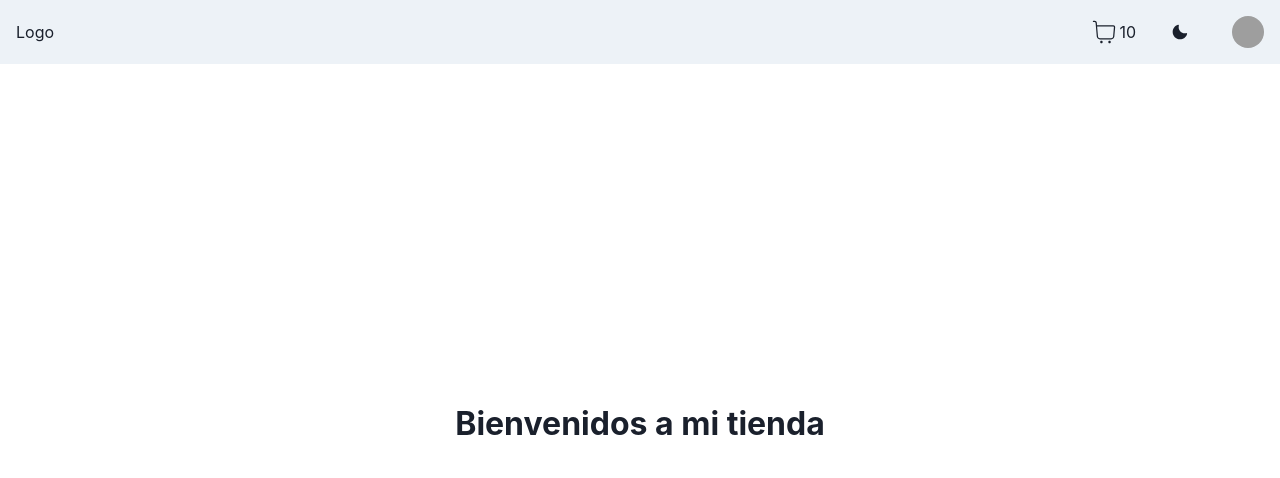
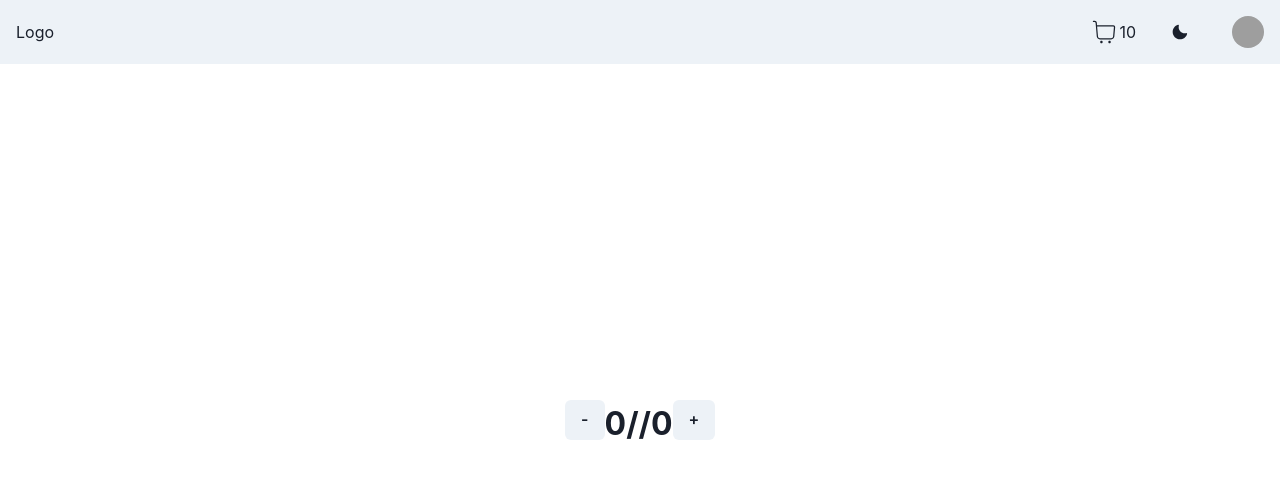
Before and after one commit to danielalejandroalanis/coderhouse-71790, a React (Vite) app: page / in a window 1280 px wide. Shown: the top 478 px of the page. Built offline with nearby package versions, Linux system fonts and the light colour scheme; grey boxes are pictures that could not be loaded.

Commit message:
agregando clase 5

```diff
--- a/src/App.jsx
+++ b/src/App.jsx
@@ -2,13 +2,16 @@ import React from "react";
 import { ChakraProvider } from "@chakra-ui/react";
 import NavBar from "./components/NavBar/NavBar";
 import ItemListContainer from "./components/ItemListContainer/ItemListContainer";
+import MainLayout from "./layouts/MainLayout";
 
 const App = () => {
+  //HOC Higher Order Component --> Patron de diseño (parecido a HOF)
 
   return (
     <ChakraProvider>
-      <NavBar />
-      <ItemListContainer greeting="Bienvenidos a mi tienda" />
+      <MainLayout>
+        <ItemListContainer greeting="Bienvenidos a mi tienda" />
+      </MainLayout>
     </ChakraProvider>
   );
 };
--- /dev/null
+++ b/src/components/ItemCount/ItemCount.jsx
@@ -0,0 +1,52 @@
+import { useEffect, useState, useRef } from "react";
+import { Flex, Button, Text } from "@chakra-ui/react";
+
+const ItemCount = () => {
+  const [state, setState] = useState(0);
+  const [stateTwo, setStateTwo] = useState(0);
+  //   const divRef = useRef(null);
+
+  const handleAdd = () => {
+    setState(state + 1);
+  };
+
+  const handleRemove = () => {
+    setState(state - 1);
+    setStateTwo(stateTwo - 1);
+  };
+  //useEffect es un hook que nos permite controlar efectos secundarios de actualizaciones o renderizado que se producen en mi componente (control del ciclo de vida)
+  //useEffect se compone de una funcion callback, un array de dependecias (puede estar vacio o no)
+
+  //1era Forma de useEffect (NO RECOMENDABLE) - useEffect sin control / no controlado
+  useEffect(() => {
+    console.log("useEffect descontrolado");
+    //   setTimeout(()=> {
+    //     divRef.current.innerHTML = "Texto nuevo";
+    //   }, 2000);
+  });
+
+  //2da forma de useEffect (controlado) - dependencias vacias // Solo se va ejecutar la primera vez que el componente se monta
+  useEffect(() => {
+    console.log("useEffect con dependencias vacias");
+  }, []);
+
+  //3era forma de useEffect - controlado con dependencias
+  useEffect(() => {
+    console.log("useEffect con dependencia");
+
+    //funcion cleanup
+  }, [stateTwo]);
+
+  return (
+    <Flex>
+      <Button onClick={handleRemove}>-</Button>
+      <Text>{state}</Text>
+      //
+      <Text>{stateTwo}</Text>
+      <Button onClick={handleAdd}>+</Button>
+      {/* <div ref={divRef}>texto</div> */}
+    </Flex>
+  );
+};
+
+export default ItemCount;
--- a/src/components/ItemListContainer/ItemListContainer.jsx
+++ b/src/components/ItemListContainer/ItemListContainer.jsx
@@ -1,3 +1,5 @@
+import ItemCount from "../ItemCount/ItemCount";
+
 const ItemListContainer = ({ greeting }) => {
   return (
     <div
@@ -11,7 +13,8 @@ const ItemListContainer = ({ greeting }) => {
         justifyContent: "center",
       }}
     >
-      {greeting}
+      {/* {greeting} */}
+      <ItemCount />
     </div>
   );
 };
--- /dev/null
+++ b/src/layouts/MainLayout.jsx
@@ -0,0 +1,39 @@
+import { useRef } from "react";
+
+import { Box, Button } from "@chakra-ui/react";
+import NavBar from "../components/NavBar/NavBar";
+
+//useRef es un hook que nos permite acceder a un elemento del DOM
+//genera una referencia de algun elemento que nosotros elijamos y luego coloca ese elemento con la referencia dentro del DOM
+
+//Primera premisa: ACCESO INDISCRIMINADO AL DOM REAL ES CAAAROOOO (en términos de performance)
+//React hace una copia del DOM REAL y lo guarda en memoria en algo que se llama DOM VIRTUAL.
+
+const MainLayout = ({ children }) => {
+    const footerRef = useRef(null); //Creamos la referencia
+
+    //ESTO DA ERROR: porque estamos intentando asignar valores directamente al DOM REAL antes de que React renderice el componente
+    //Event Loop
+    //Execution Context
+    //Microtask vs Macrotask
+    //Callback Queue
+    //Estados en Javascript
+    //footerRef.current.innerHTML = "Texto cambiado";
+  const handleClick = () => {
+    footerRef.current.innerHTML = "Texto cambiado";
+    footerRef.current.setAttribute("style", "color: red");
+  };
+
+  return (
+    <Box>
+      <NavBar />
+      {children}
+      {/* <footer ref={footerRef}>Este es mi footer</footer>
+      <Button onClick={handleClick} marginBottom={"40px"}>
+        Cambiar texto
+      </Button> */}
+    </Box>
+  );
+};
+
+export default MainLayout;
```
